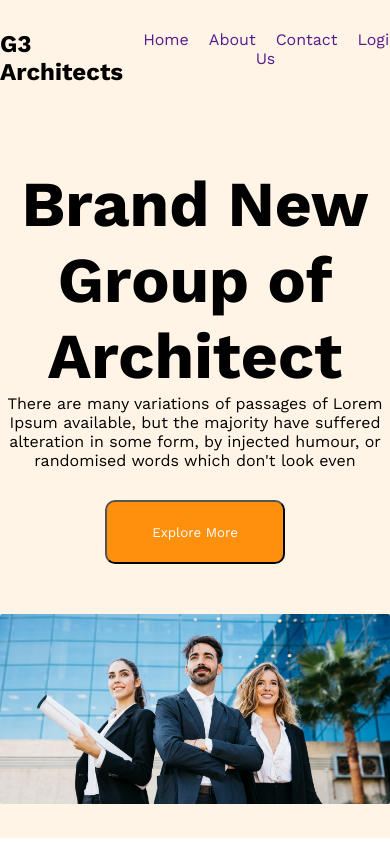
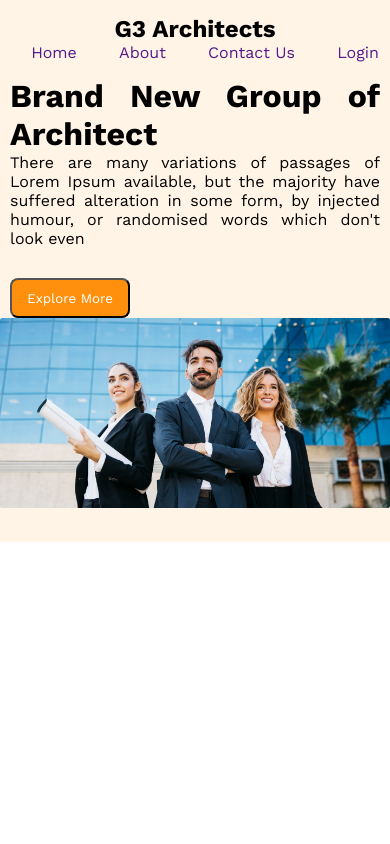
Before and after one commit to MdErsadulIslam/g3-architects, a plain HTML site: page index.html in a window 390 px wide. Drawn offline with nearby package versions, Linux system fonts and the light colour scheme.

Commit message:
G 3 architect header section responsive

```diff
--- a/style.css
+++ b/style.css
@@ -50,3 +50,25 @@ ul li{
     list-style: none;
 }
 /* responsive */
+@media screen and (max-width:576px) {
+  h1{
+    font-size: 2em;
+  }
+  .nav{
+    display: block;
+    text-align: center;
+    padding: 15px 0;
+  }
+  .menu{
+    justify-content: space-around;
+  }
+  .btn{
+    width:120px ;
+    height: 40px;
+    border-radius: 8px;
+}
+.header-text{
+    text-align: justify;
+    margin: 0 10px;
+}
+}
```
